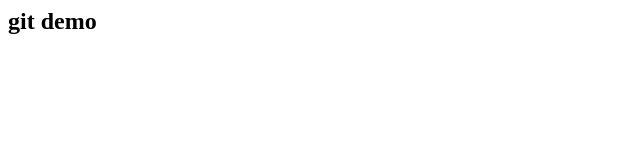
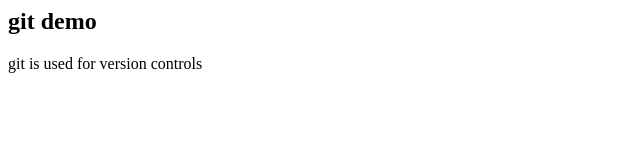
Before and after one commit to HirendraS/mycollege_demo, a plain HTML site: page index.html in a window 1280 px wide. Shown: the whole page, without its empty margins (0-640 px from the left). Drawn offline with Linux system fonts and the light colour scheme.

Commit message:
Signed-off-by: HirendraS <hirendra.sengar@gmail.com> second comment

```diff
--- a/index.html
+++ b/index.html
@@ -1,5 +1,6 @@
 <html>
     <body>
         <h2>git demo</h2>
+        <p>git is used for version controls</p>
     </body>
 </html>
```
